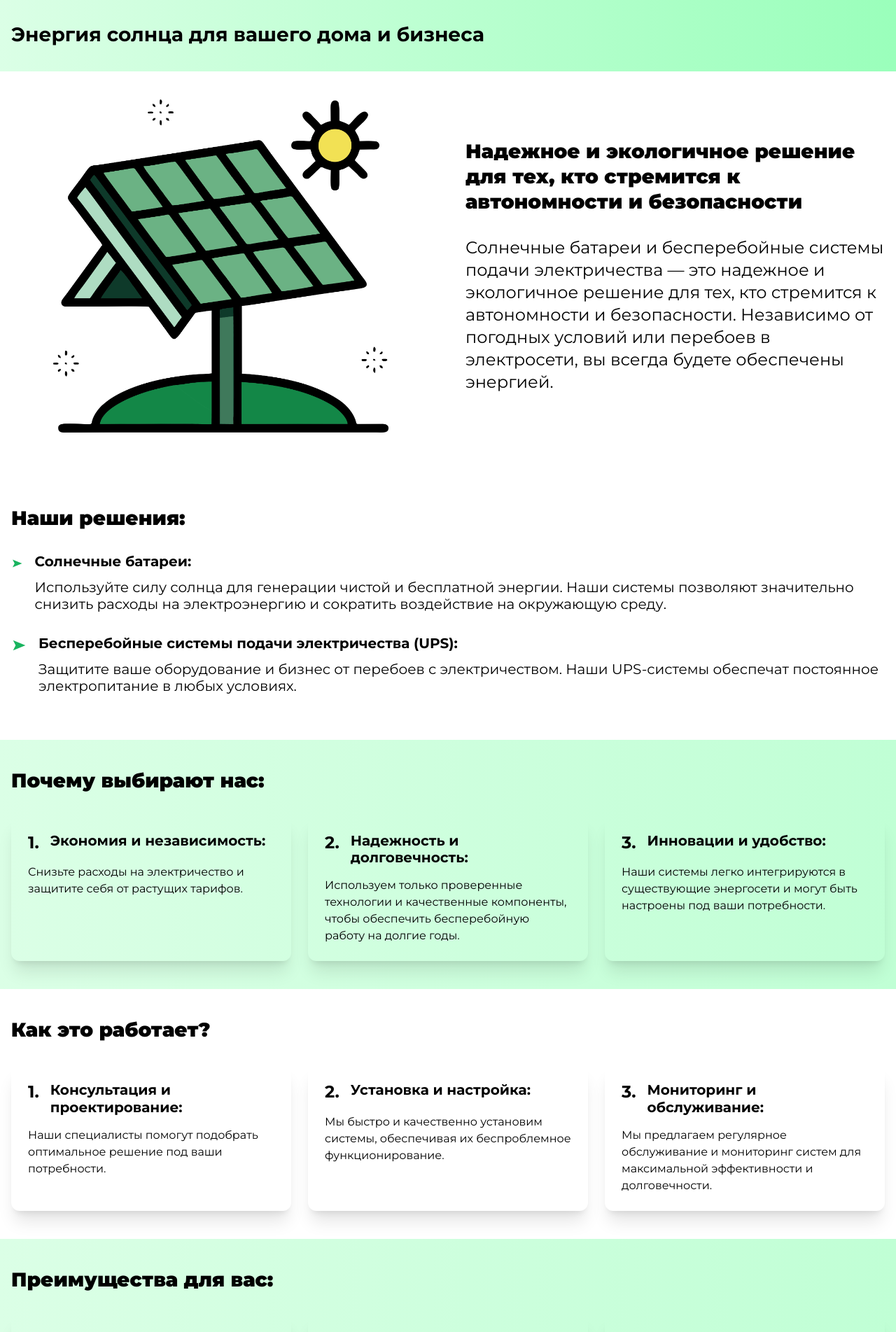
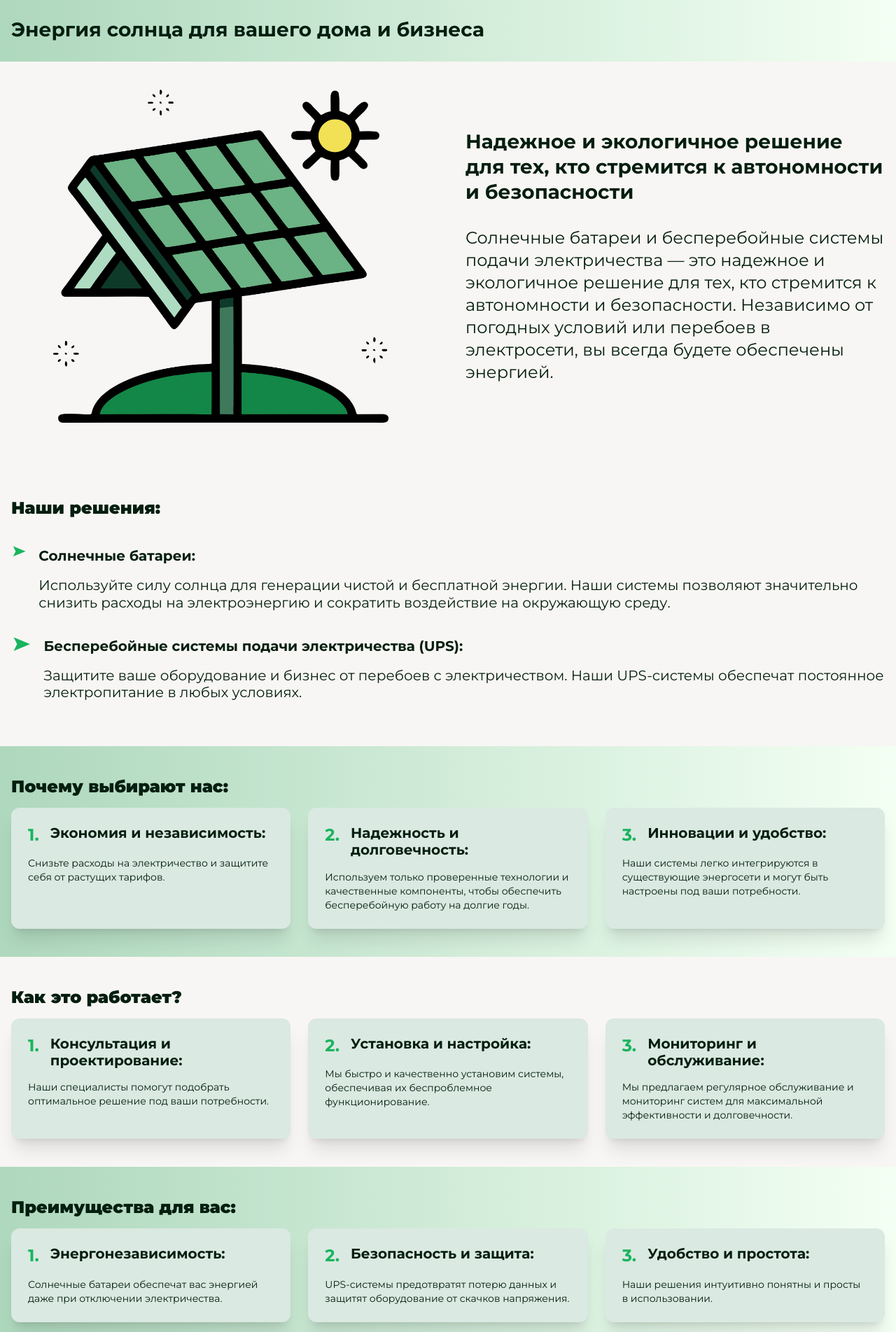
Before and after one commit to vadimlasevich/site-app-ysl, a React (Vite) app: page /site-app-ysl/service/power-supply in a window 1280 px wide. Shown: the part 80-1983 px from the top of the page at 70% size. Built offline with nearby package versions, Linux system fonts and the light colour scheme; a web font is replaced by a local one.

Commit message:
add adaptive repair, 3d, micro, suppy

```diff
--- a/src/constans/index.jsx
+++ b/src/constans/index.jsx
@@ -29,7 +29,7 @@ export const ourServices = [
     id: 2,
     icon: <SvgWebDevelopement size={'100%'} />,
     title: 'Веб-разработка',
-    subtitle: 'Создание адаптивных кроссплатформенных сайтов, современных web-приложений а также desctop-приложений.',
+    subtitle: 'Создание адаптивных кроссплатформенных сайтов, современных web-приложений, а также desktop-приложений.',
     href: 'web-development',
   },
   {
@@ -57,7 +57,7 @@ export const ourServices = [
     id: 6,
     icon: <Svg3D size={'100%'} />,
     title: '3D-Печать: Быстро, Точно, Эффективно',
-    subtitle: '3D-печать для создания прототипов, малосерийного производства и изготовления уникальных деталей',
+    subtitle: '3D-печать для создания прототипов, мелкосерийного производства и изготовления уникальных деталей',
     href: '3D-printing',
   },
 ];
--- a/src/index.css
+++ b/src/index.css
@@ -31,7 +31,7 @@
     @apply self-center px-4 py-2 bg-gradient-to-r from-green to-green-light text-white duration-150 rounded-br-xl rounded-tl-xl hover:rounded-br-none hover:rounded-tl-none hover:rounded-bl-xl hover:rounded-tr-xl max-[550px]:text-xs;
   }
   .input {
-    @apply px-4 py-4 bg-slate-100 text-lg rounded-lg shadow-xl active:outline-green-light focus:outline-green-light max-[550px]:text-base max-[550px]:py-2;
+    @apply px-4 py-4 bg-slate-100 text-lg rounded-lg shadow-xl active:outline-green-light focus:outline-green-light max-[550px]:text-base max-[550px]:py-3;
   }
   .container {
     @apply p-6 shadow-xl rounded-xl bg-container-bg duration-150 hover:bg-container-active hover:scale-105 max-[550px]:p-3;
@@ -52,4 +52,20 @@
   .container-text {
     @apply text-sm mt-2 mb-7 max-[550px]:text-xs;
   }
+
+  .page-title {
+    @apply text-3xl font-bold leading-9 mb-8 max-[992px]:text-2xl max-[550px]:text-lg max-[550px]:mb-3;
+  }
+  .page-subtitle {
+    @apply text-2xl leading-8 max-[992px]:text-xl max-[550px]:text-base;
+  }
+  .page-title-section {
+    @apply text-2xl font-black leading-9 mb-3 max-[550px]:text-lg;
+  }
+  .page-title-item {
+    @apply text-xl font-bold leading-9 mb-3 max-[550px]:text-base;
+  }
+  .page-text {
+    @apply text-xl max-[550px]:text-base;
+  }
 }
--- a/src/pages/PowerSupplyPage.jsx
+++ b/src/pages/PowerSupplyPage.jsx
@@ -8,24 +8,24 @@ import { benefitsPowerSupply, solutionsPowerSupply, whyChoosePowerSupply, workin
 
 const PowerSupplyPage = () => {
   return (
-    <main className="font-montserrat flex flex-col justify-between min-h-screen">
+    <main className="font-montserrat bg-main-bg text-text min-h-screen">
       <Nav absolute={false} />
 
-      <div className="py-7 bg-gradient-to-r from-[#dbffe6] to-[#9affbb]">
+      <div className="py-7 bg-gradient-to-r from-[#aed8bd] to-[#f3fff3] max-[992px]:py-5">
         <div className="max-container">
-          <h2 className="text-3xl font-bold">Энергия солнца для вашего дома и бизнеса</h2>
+          <h2 className="text-3xl font-bold leading-9 max-[992px]:text-2xl max-[550px]:text-xl">
+            Энергия солнца для вашего дома и бизнеса
+          </h2>
         </div>
       </div>
 
-      <div className="max-container flex justify-between items-center my-10">
-        <div className="w-[48%] flex justify-center">
-          <img src={PowerSupplyImage} className="w-[80%] max-h-[80%] " />
+      <div className="max-container flex justify-between items-center my-10 max-[650px]:flex-col-reverse max-[550px]:my-5">
+        <div className="w-[48%] flex justify-center  max-[650px]:w-[70%] max-[650px]:mt-10">
+          <img src={PowerSupplyImage} className="w-[80%] max-h-[80%] max-[650px]:max-h-[100%]" />
         </div>
-        <div className="w-[48%]">
-          <h3 className="text-3xl font-black leading-9 mb-8">
-            Надежное и экологичное решение для тех, кто стремится к автономности и безопасности
-          </h3>
-          <p className="text-2xl leading-8">
+        <div className="w-[48%] max-[850px]:w-[60%] max-[650px]:w-full">
+          <h3 className="page-title">Надежное и экологичное решение для тех, кто стремится к автономности и безопасности</h3>
+          <p className="page-subtitle">
             Солнечные батареи и бесперебойные системы подачи электричества — это надежное и экологичное решение для тех, кто
             стремится к автономности и безопасности. Независимо от погодных условий или перебоев в электросети, вы всегда будете
             обеспечены энергией.
@@ -33,35 +33,37 @@ const PowerSupplyPage = () => {
         </div>
       </div>
 
-      <div className="max-container py-16">
-        <h3 className="text-3xl font-black leading-9 mb-8">Наши решения:</h3>
+      <div className="max-container py-16 max-[650px]:py-8">
+        <h3 className="page-title-section">Наши решения:</h3>
         <div>
           {solutionsPowerSupply.map((item) => (
-            <div key={item.id} className="mt-8 flex gap-4">
-              <SvgArrow size={30} />
+            <div key={item.id} className="mt-8 flex items-start gap-4 max-[650px]:gap-2">
+              <div className="w-10">
+                <SvgArrow size={'100%'} />
+              </div>
               <div className="flex-col">
-                <h5 className="text-xl font-bold mb-3">{item.title}</h5>
-                <p className="text-xl">{item.text}</p>
+                <h5 className="page-title-item">{item.title}</h5>
+                <p className="page-text">{item.text}</p>
               </div>
             </div>
           ))}
         </div>
       </div>
 
-      <div className=" py-10 bg-gradient-to-r from-[#dbffe6] to-[#c0ffd5]">
+      <div className=" py-10 bg-gradient-to-r from-[#aed8bd] to-[#f3fff3]">
         <div className="max-container">
-          <h3 className="text-3xl font-black leading-9 mb-8">Почему выбирают нас:</h3>
-          <div className="flex gap-6 justify-between">
+          <h3 className="page-title-section">Почему выбирают нас:</h3>
+          <div className="flex flex-wrap justify-between max-[850px]:justify-around max-[850px]:gap-y-4">
             {whyChoosePowerSupply.map((item) => (
               <div
                 key={item.id}
-                className="w-[33%] flex flex-col  justify-start  p-6 shadow-xl rounded-xl bg-primary duration-150 hover:bg-green-200 hover:scale-105"
+                className="w-[32%] flex flex-col  justify-start max-[850px]:w-[49%] max-[550px]:w-full container"
               >
                 <div className="flex gap-4 mb-4">
-                  <span className="text-2xl font-bold text-light-green">{item.id}.</span>
-                  <h5 className="text-xl font-bold ">{item.title}</h5>
+                  <span className="text-2xl font-bold text-green-light">{item.id}.</span>
+                  <h5 className="container-title">{item.title}</h5>
                 </div>
-                <p>{item.text}</p>
+                <p className="container-text !mt-0 !mb-0">{item.text}</p>
               </div>
             ))}
           </div>
@@ -69,37 +71,34 @@ const PowerSupplyPage = () => {
       </div>
 
       <div className="max-container py-10 ">
-        <h3 className="text-3xl font-black leading-9 mb-8">Как это работает?</h3>
-        <div className="flex gap-6 justify-between">
+        <h3 className="page-title-section">Как это работает?</h3>
+        <div className="flex flex-wrap justify-between max-[850px]:justify-around max-[850px]:gap-y-4">
           {workingPowerSupply.map((item) => (
-            <div
-              key={item.id}
-              className="w-[33%] flex flex-col  justify-start  p-6 shadow-xl rounded-xl bg-primary duration-150 hover:bg-green-200 hover:scale-105"
-            >
+            <div key={item.id} className="w-[32%] flex flex-col  justify-start max-[850px]:w-[49%] max-[550px]:w-full container">
               <div className="flex gap-4 mb-4">
-                <span className="text-2xl font-bold text-light-green">{item.id}.</span>
-                <h5 className="text-xl font-bold ">{item.title}</h5>
+                <span className="text-2xl font-bold text-green-light">{item.id}.</span>
+                <h5 className="container-title">{item.title}</h5>
               </div>
-              <p>{item.text}</p>
+              <p className="container-text !mt-0 !mb-0">{item.text}</p>
             </div>
           ))}
         </div>
       </div>
 
-      <div className="py-10 bg-gradient-to-r from-[#dbffe6] to-[#c0ffd5]">
+      <div className="py-10 bg-gradient-to-r from-[#aed8bd] to-[#f3fff3]">
         <div className="max-container">
-          <h3 className="text-3xl font-black leading-9 mb-8">Преимущества для вас:</h3>
-          <div className="flex gap-6 justify-between">
+          <h3 className="page-title-section">Преимущества для вас:</h3>
+          <div className="flex flex-wrap justify-between max-[850px]:justify-around max-[850px]:gap-y-4">
             {benefitsPowerSupply.map((item) => (
               <div
                 key={item.id}
-                className="w-[33%] flex flex-col  justify-start  p-6 shadow-xl rounded-xl bg-primary duration-150 hover:bg-green-200 hover:scale-105"
+                className="w-[32%] flex flex-col  justify-start  container max-[850px]:w-[49%] max-[550px]:w-full"
               >
                 <div className="flex gap-4 mb-4">
-                  <span className="text-2xl font-bold text-light-green">{item.id}.</span>
-                  <h5 className="text-xl font-bold ">{item.title}</h5>
+                  <span className="text-2xl font-bold text-green-light">{item.id}.</span>
+                  <h5 className="container-title">{item.title}</h5>
                 </div>
-                <p>{item.text}</p>
+                <p className="container-text !mt-0 !mb-0">{item.text}</p>
               </div>
             ))}
           </div>
@@ -107,7 +106,7 @@ const PowerSupplyPage = () => {
       </div>
 
       <div className="max-container mt-20 flex flex-col justify-center mb-6">
-        <p className="text-center mb-14 text-2xl font-bold">
+        <p className="text-center page-title !leading-8">
           Свяжитесь с нами сегодня, чтобы узнать больше о том, как наши солнечные батареи и бесперебойные системы подачи
           электричества могут улучшить вашу жизнь и бизнес.
         </p>
--- a/src/sections/Hero.jsx
+++ b/src/sections/Hero.jsx
@@ -27,8 +27,8 @@ const Hero = () => {
             Наша команда экспертов создает решения для различных отраслей — от умного дома до промышленной автоматизации.
           </p>
         </div>
-        <div className="flex justify-center w-[50%] max-[600px]:mt-7">
-          <img src={HeroImg} className="w-[80%] max-h-[80%]" />
+        <div className="flex justify-center w-[50%] max-[600px]:mt-7 max-[600px]:w-[70%]">
+          <img src={HeroImg} className="w-[80%] max-h-[80%] max-[600px]:max-h-[100%]" />
         </div>
       </div>
     </div>
```
Also changed, not shown: src/pages/3DPrintingPage.jsx (+29 -25 lines), src/pages/MicrocontrollersDeveloperPage.jsx (+22 -23 lines), src/pages/RepairPage.jsx (+28 -28 lines).
